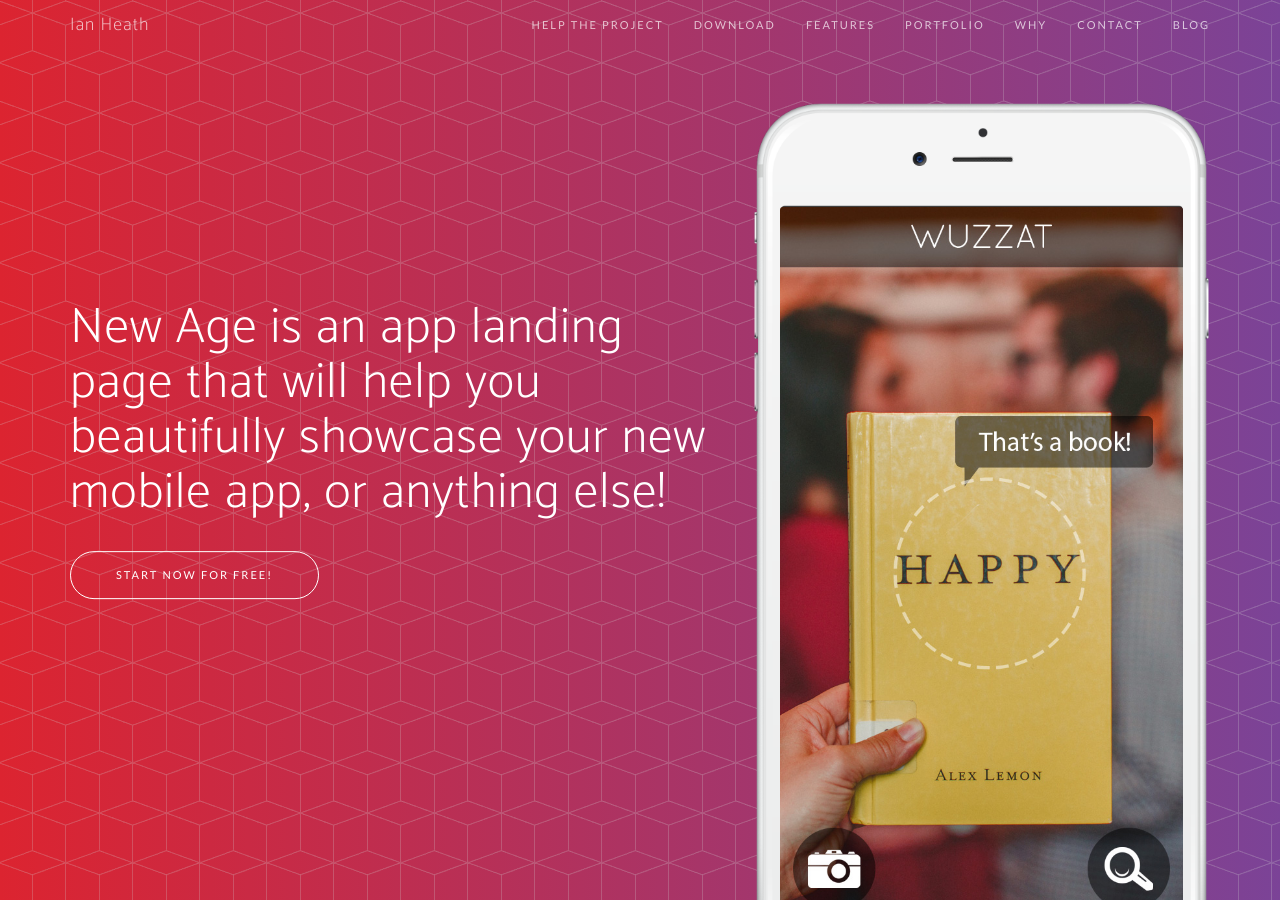
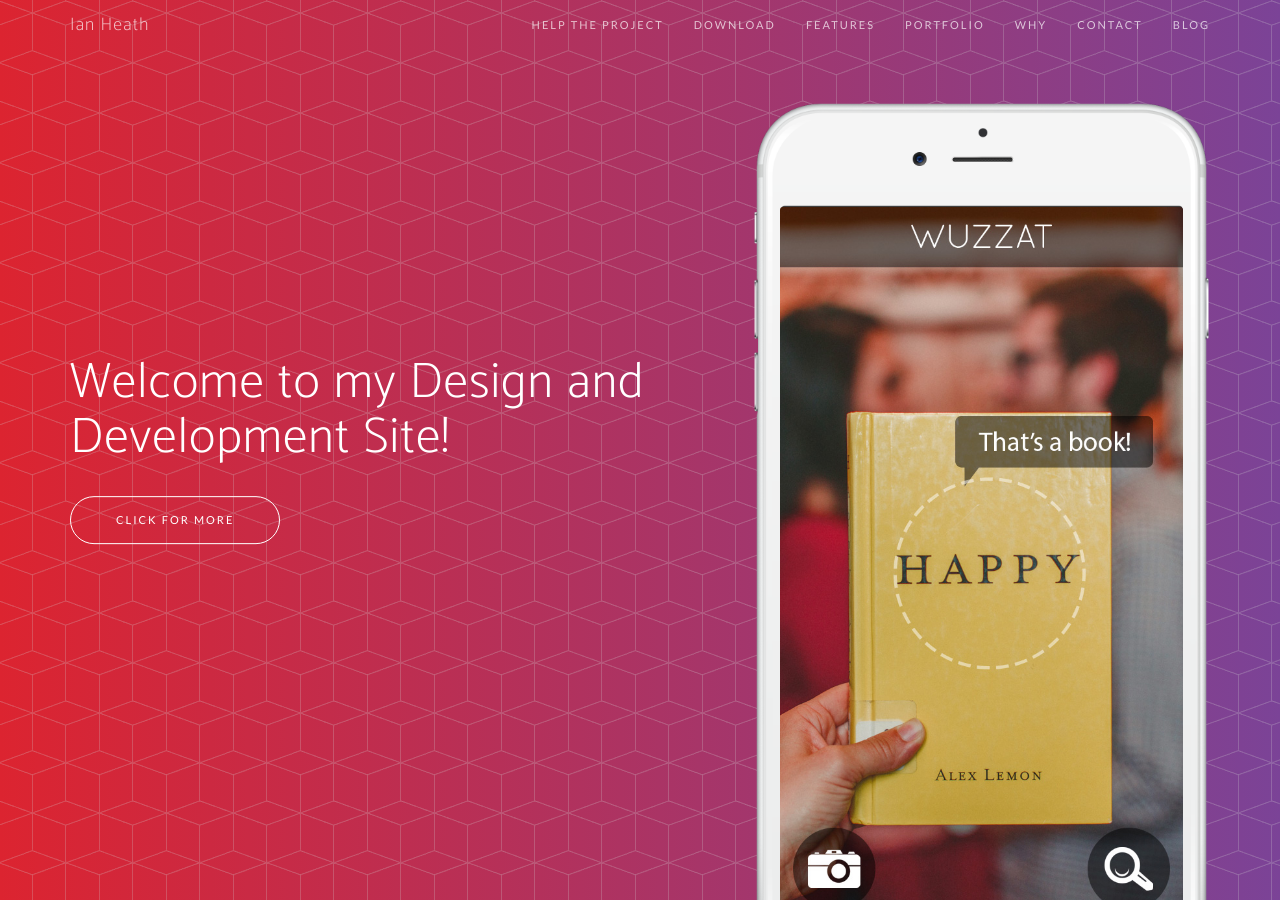
Before and after one commit to iheathdesigns/myblog, a Jekyll site: the page built from index.html, in a window 1280 px wide and 900 px high. Built offline with Jekyll 4.4.1, drawn with Linux system fonts in a browser that asks for light colours; nearby versions of some CDN libraries; some web fonts are replaced; the list of posts is cut into pages by our own code.

```diff
--- a/_includes/header.html
+++ b/_includes/header.html
@@ -4,8 +4,8 @@
             <div class="col-sm-7">
                 <div class="header-content">
                     <div class="header-content-inner">
-                        <h1>New Age is an app landing page that will help you beautifully showcase your new mobile app, or anything else!</h1>
-                        <a href="#download" class="btn btn-outline btn-xl page-scroll">Start Now for Free!</a>
+                        <h1>Welcome to my Design and Development Site!</h1>
+                        <a href="#download" class="btn btn-outline btn-xl page-scroll">Click for More</a>
                     </div>
                 </div>
             </div>
```
Also changed, not shown: 1 other file.
